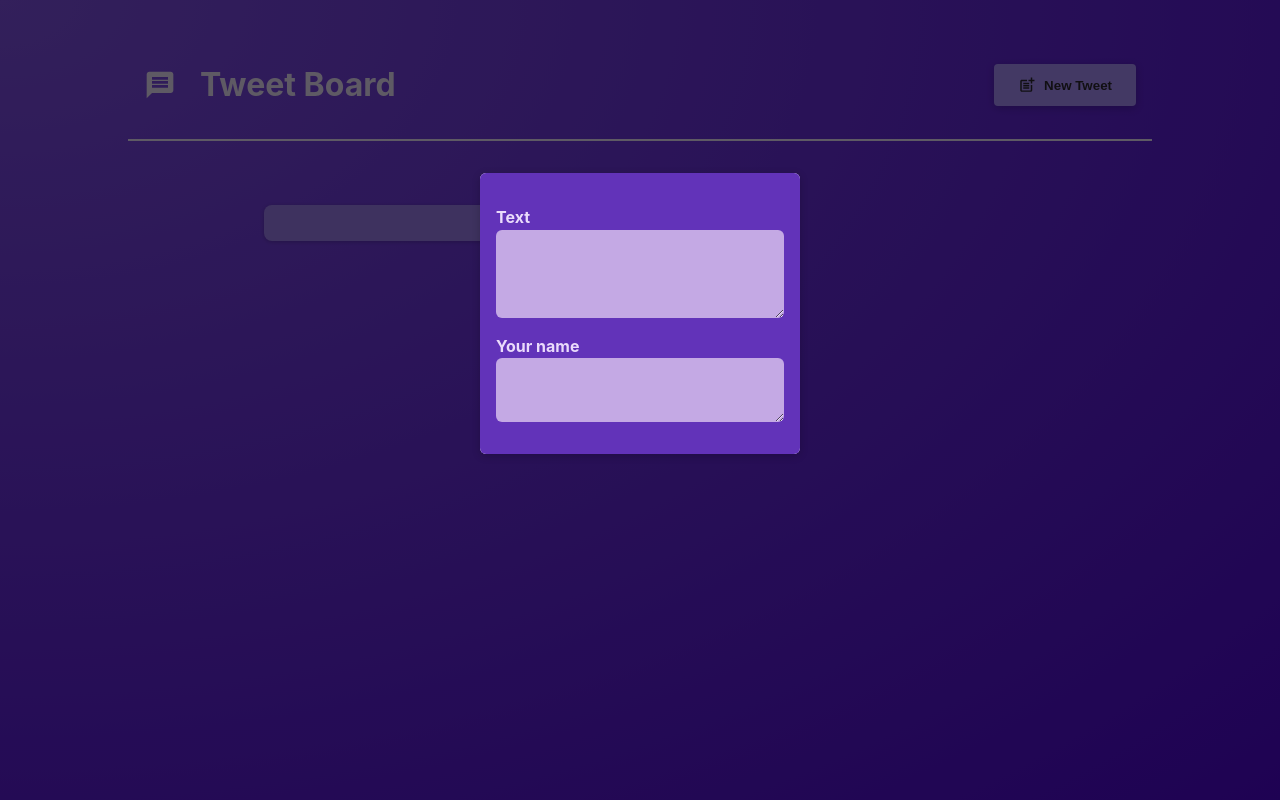
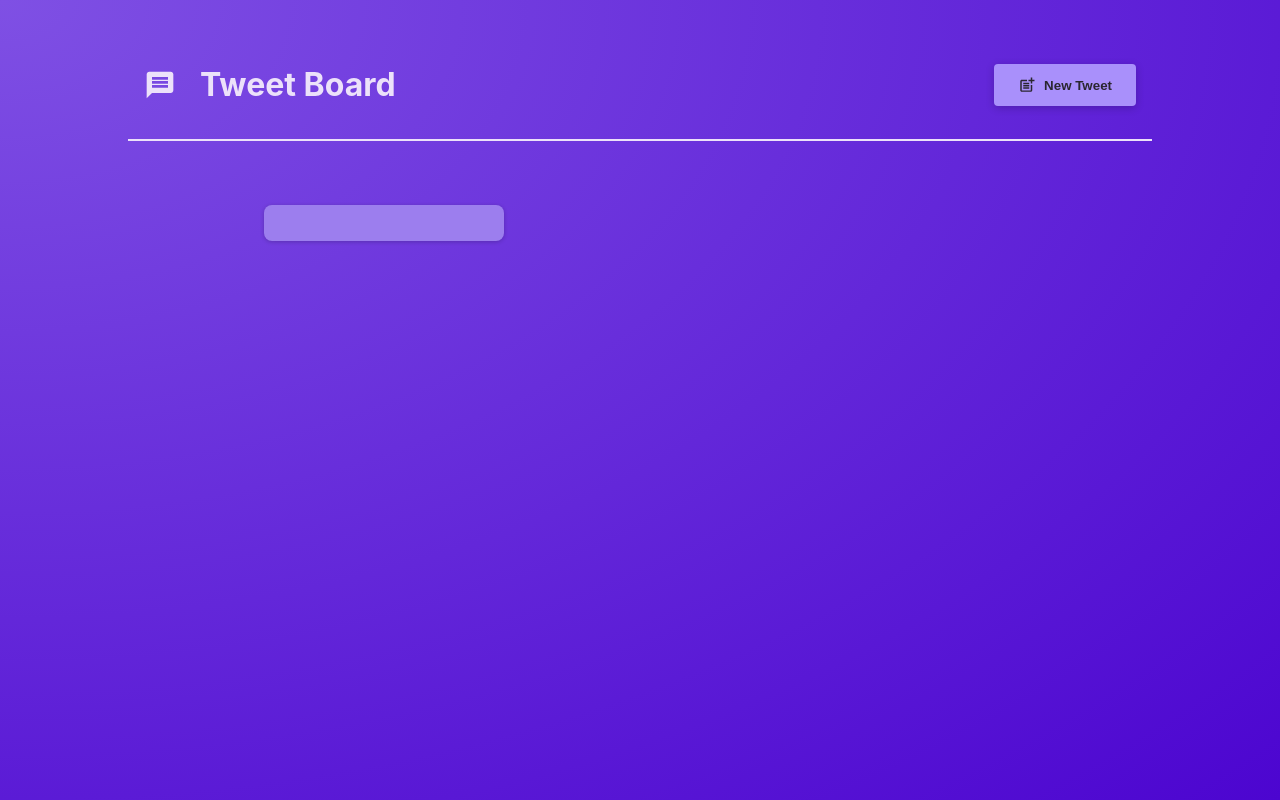
Before and after one commit to amxxrsuhail/tweetsBoard-React, a React (Create React App) app: page / in a window 1280 px wide. Built offline with nearby package versions, Linux system fonts and the light colour scheme.

Commit message:
add functionality to new tweet button

```diff
--- a/src/App.jsx
+++ b/src/App.jsx
@@ -7,7 +7,7 @@ import Header from "./components/Header";
 function App() {
   const [enteredBody, setEnteredBody] = useState("");
   const [enteredAuthor, setEnteredAuthor] = useState("");
-  const [modalVisiblity, setModalVisibility] = useState(true);
+  const [modalIsVisible, setModalIsVisible] = useState(false);
 
   function bodyHandler(event) {
     setEnteredBody(event.target.value);
@@ -15,18 +15,21 @@ function App() {
   function authorHandler(event) {
     setEnteredAuthor(event.target.value);
   }
-  function modalHandler() {
-    setModalVisibility(false);
+  function hideModalHandler() {
+    setModalIsVisible(false);
+  }
+  function showModalHandler() {
+    setModalIsVisible(true);
   }
 
   return (
     // its important to return all components inside one html tag
     <>
-      <Header />
+      <Header toShow={showModalHandler}/>
       <main>
         {/* here latest form of conditional operator is applied to exit dialog box upon click on the backdrop  */}
-        {modalVisiblity ? (
-          <Modal toClose={modalHandler}>
+        {modalIsVisible ? (
+          <Modal toClose={hideModalHandler}>
             <NewPost
               onBodyChange={bodyHandler}
               onAuthorChange={authorHandler}
--- a/src/components/Header.jsx
+++ b/src/components/Header.jsx
@@ -10,7 +10,7 @@ function Header(props) {
         Tweet Board
       </h1>
       <p>
-        <button className={classes.button} onClick={props.toshow}>
+        <button className={classes.button} onClick={props.toShow}>
           <MdPostAdd size={18} />
           New Tweet
         </button>
```
